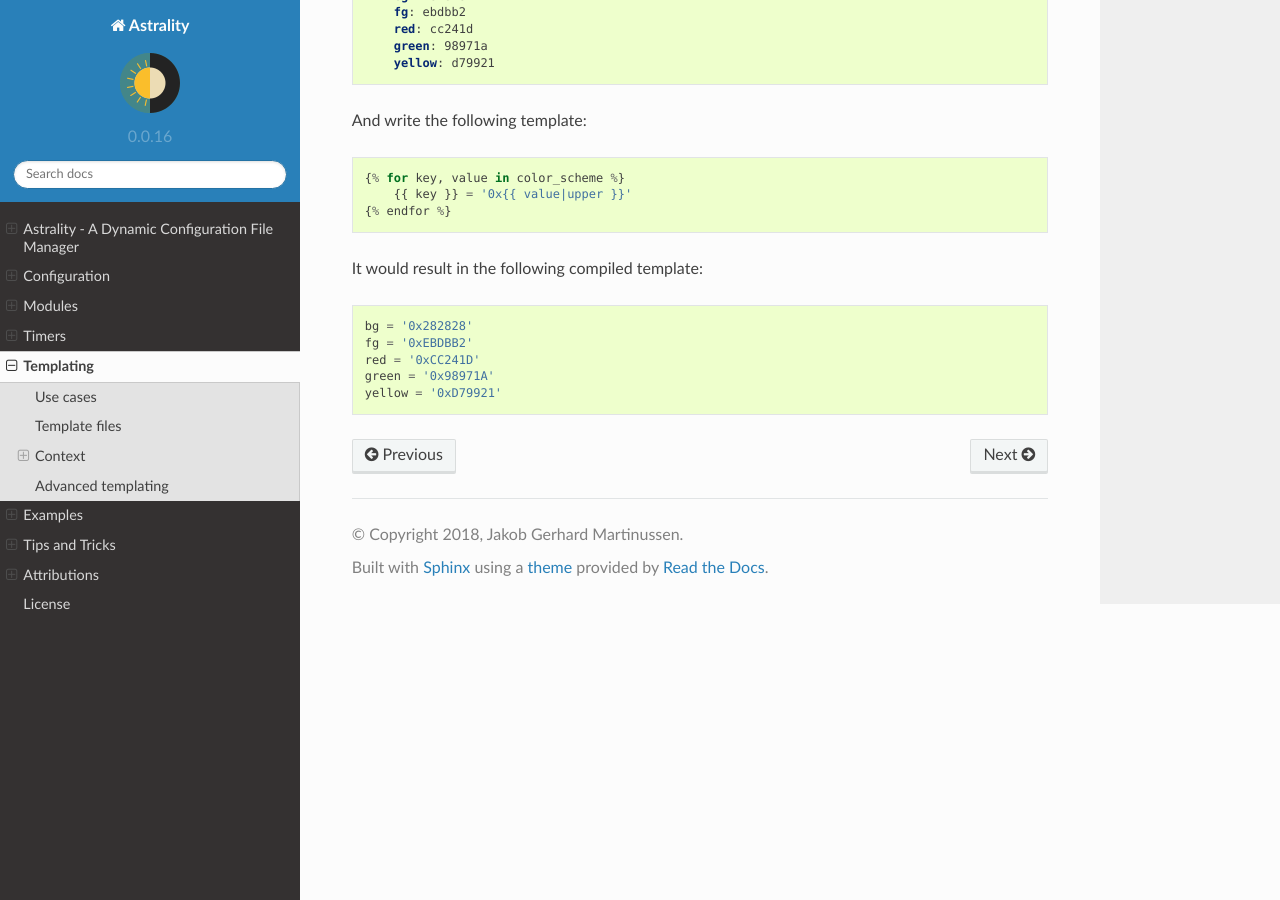
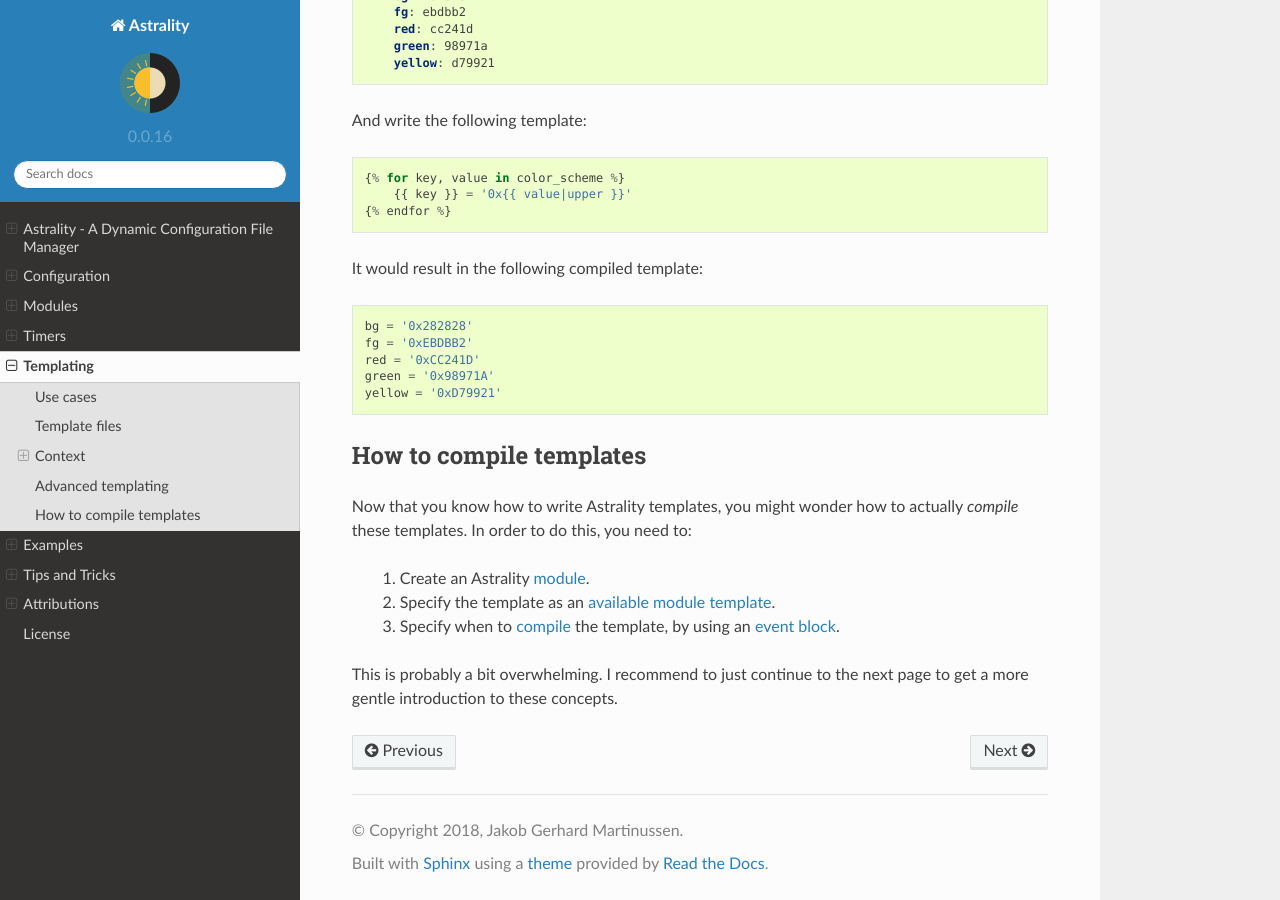
Before and after one commit to JakobGM/astrality, a Sphinx documentation site: the page built from docs/templating.rst, in a window 1280 px wide and 900 px high, scrolled down 4031 px. Built offline with Sphinx 7.4.7 and the Read the Docs theme 2.0.0, drawn with Linux system fonts in a browser that asks for light colours.

Commit message:
Redirect templating users to module doc page

```diff
--- a/docs/templating.rst
+++ b/docs/templating.rst
@@ -199,3 +199,17 @@ It would result in the following compiled template::
     red = '0xCC241D'
     green = '0x98971A'
     yellow = '0xD79921'
+
+
+.. _template_how_to_compile:
+
+How to compile templates
+========================
+
+Now that you know how to write Astrality templates, you might wonder how to actually *compile* these templates. In order to do this, you need to:
+
+    #. Create an Astrality :ref:`module <modules>`.
+    #. Specify the template as an :ref:`available module template <module_templates>`.
+    #. Specify when to :ref:`compile <compile_action>` the template, by using an :ref:`event block <events>`.
+
+This is probably a bit overwhelming. I recommend to just continue to the next page to get a more gentle introduction to these concepts.
```
